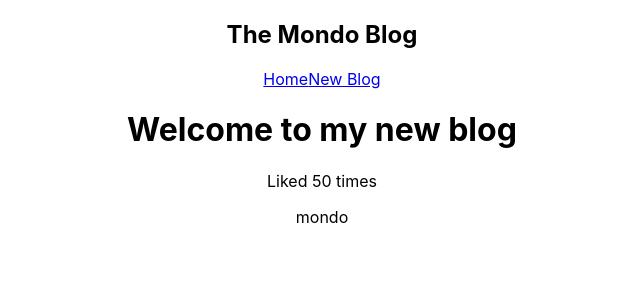
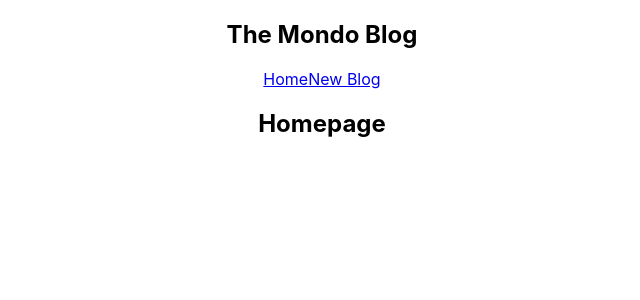
Before and after one commit to ArmandoAlvear23/my-blog-app, a React (Create React App) app: page / in a window 1280 px wide. Shown: the top 300 px of the page, without its empty margins (318-958 px from the left). Built offline with nearby package versions, Linux system fonts and the light colour scheme.

Commit message:
added home component

```diff
--- a/src/App.js
+++ b/src/App.js
@@ -1,18 +1,13 @@
 import "./App.css";
 import Navbar from "./Navbar";
+import Home from "./Home";
 
 function App() {
-  const title = "Welcome to my new blog";
-  const likes = 50;
-  const person = { name: "mondo", age: 30 };
-
   return (
     <div className="App">
       <Navbar />
       <div className="content">
-        <h1>{title}</h1>
-        <p>Liked {likes} times</p>
-        <p>{person.name}</p>
+        <Home />
       </div>
     </div>
   );
--- /dev/null
+++ b/src/Home.jsx
@@ -0,0 +1,9 @@
+const Home = () => {
+    return (
+      <div className="home">
+        <h2>Homepage</h2>
+      </div>
+    );
+}
+
+export default Home;
```
